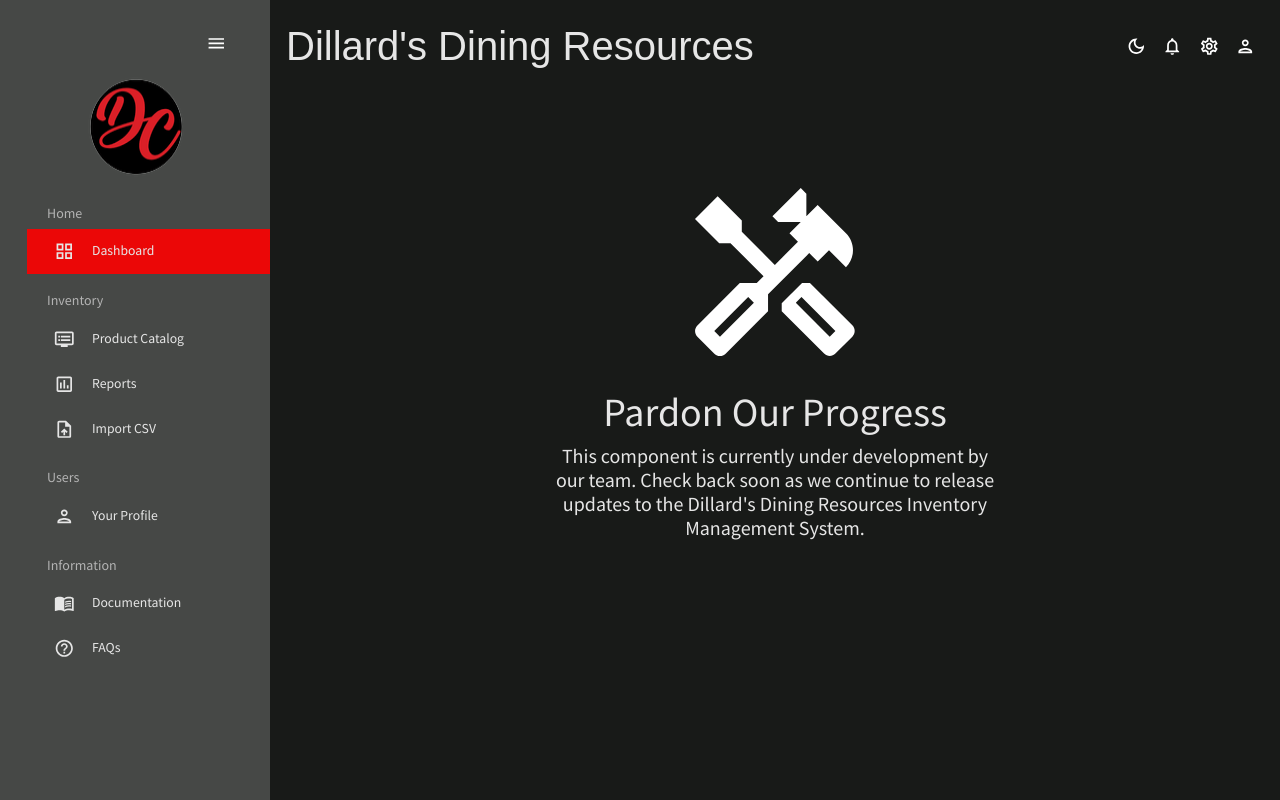
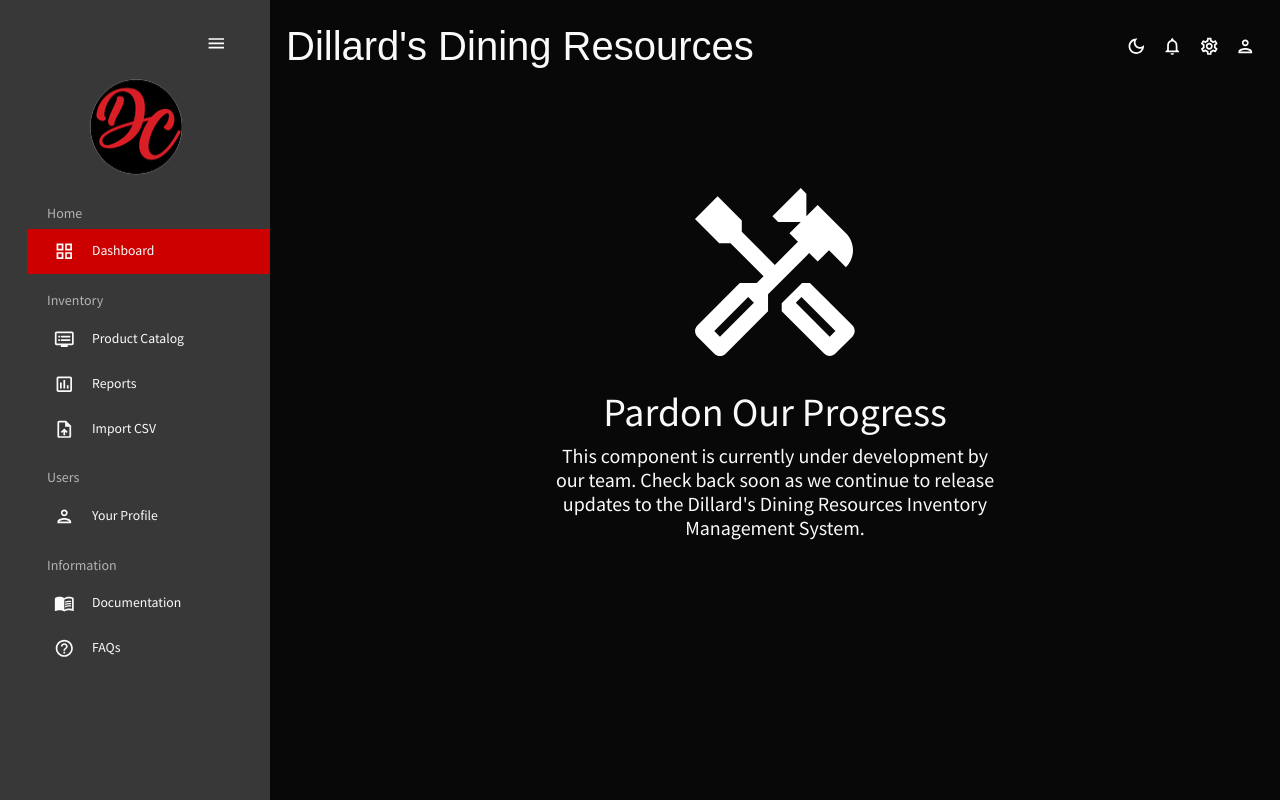
Before and after one commit to todd-buck/CapstoneProject, a React (Create React App) app in the folder DDRInventory-UI/: page / in a window 1280 px wide. Built offline with nearby package versions, Linux system fonts and the light colour scheme; a web font is replaced by a local one.

Commit message:
Color scheme update (BIG)

```diff
--- a/DDRInventory-UI/src/theme.js
+++ b/DDRInventory-UI/src/theme.js
@@ -5,8 +5,8 @@ import { createTheme } from '@mui/material/styles';
 export const tokens = (mode) => ({
     ...(mode === "dark"
         ? {
-            gray: { // gray
-                100: "#e6e6e6",
+            gray: {
+                100: "#FAFAFA",
                 200: "#cccccc",
                 300: "#b3b3b3",
                 400: "#999999",
@@ -14,107 +14,107 @@ export const tokens = (mode) => ({
                 600: "#666666",
                 700: "#4d4d4d",
                 800: "#333333",
-                900: "#1a1a1a"
+                900: "#212121"
             },
-            primary: { // black
-                100: "#d1d1d1",
-                200: "#a3a3a3",
-                300: "#747674",
-                400: "#464846",
-                500: "#181a18",
-                600: "#131513",
-                700: "#0e100e",
-                800: "#0a0a0a",
-                900: "#050505"
+            primary: {
+                100: "#080808",
+                200: "#181818",
+                300: "#282828",
+                400: "#383838",
+                500: "#484848",
+                600: "#585858",
+                700: "#686868",
+                800: "#787878",
+                900: "#888888"
             },
-            greenAccent: { // same as original
-                100: "#dbf5ee",
-                200: "#b7ebde",
-                300: "#94e2cd",
-                400: "#70d8bd",
-                500: "#4cceac",
-                600: "#3da58a",
-                700: "#2e7c67",
-                800: "#1e5245",
-                900: "#0f2922"
+            greenAccent: {
+                100: "#175D17",
+                200: "#1E7C1E",
+                300: "#269A26",
+                400: "#2CB22C",
+                500: "#33CC33",
+                600: "#72DC72",
+                700: "#A0E8A0",
+                800: "#BFEFBF",
+                900: "#E1F7E1"
             },
-            redAccent: { // Dillard's Screaming Red
-                100: "#fbcdcd",
-                200: "#f79c9c",
-                300: "#f36a6a",
-                400: "#ef3939",
-                500: "#eb0707",
-                600: "#bc0606",
-                700: "#8d0404",
-                800: "#5e0303",
-                900: "#2f0101"
+            redAccent: {
+                100: "#480000",
+                200: "#700000",
+                300: "#960000",
+                400: "#B00000",
+                500: "#CD0000",
+                600: "#F20000",
+                700: "#FF4747",
+                800: "#FF7979",
+                900: "#FFA3A3"
             },
-            blueAccent: { // same as original
-                100: "#e1e6fe",
-                200: "#c2ccfd",
-                300: "#a4b3fc",
-                400: "#8599fb",
-                500: "#6780fa",
-                600: "#5266c8",
-                700: "#3e4d96",
-                800: "#293364",
-                900: "#151a32"
+            blueAccent: {
+                100: "#00478E",
+                200: "#0056AC",
+                300: "#006DDA",
+                400: "#0180FF",
+                500: "#3399FF",
+                600: "#65B2FF",
+                700: "#9BCDFF",
+                800: "#B9DCFF",
+                900: "#D9ECFF"
             }
         } : {
-            gray: { // same as original
-                100: "#141414",
-                200: "#292929",
-                300: "#3d3d3d",
-                500: "#666666",
-                600: "#858585",
-                700: "#a3a3a3",
-                400: "#525252",
-                800: "#c2c2c2",
-                900: "#e0e0e0"
+            gray: {
+                100: "#212121",
+                200: "#333333",
+                300: "#4d4d4d",
+                400: "#666666",
+                500: "#808080",
+                600: "#999999",
+                700: "#b3b3b3",
+                800: "#cccccc",
+                900: "#FAFAFA"
             },
-            primary: { // same as original
-                100: "#040509",
-                200: "#080b12",
-                300: "#0c101b",
-                400: "#f2f0f0",
-                500: "#141b2d",
-                600: "#434957",
-                700: "#727681",
-                800: "#a1a4ab",
-                900: "#d0d1d5"
+            primary: {
+                100: "#F8F8F8",
+                200: "#E8E8E8",
+                300: "#D8D8D8",
+                400: "#C8C8C8",
+                500: "#B8B8B8",
+                600: "#A8A8A8",
+                700: "#989898",
+                800: "#888888",
+                900: "#787878"
             },
-            greenAccent: { // same as original
-                100: "#0f2922",
-                200: "#1e5245",
-                300: "#2e7c67",
-                400: "#3da58a",
-                500: "#4cceac",
-                600: "#70d8bd",
-                700: "#94e2cd",
-                800: "#b7ebde",
-                900: "#dbf5ee"
+            greenAccent: {
+                900: "#175D17",
+                800: "#1E7C1E",
+                700: "#269A26",
+                600: "#2CB22C",
+                500: "#33CC33",
+                400: "#72DC72",
+                300: "#A0E8A0",
+                200: "#BFEFBF",
+                100: "#E1F7E1"
             },
-            redAccent: { // Dillard's Red
-                900: "#fbcdcd",
-                800: "#f79c9c",
-                700: "#f36a6a",
-                600: "#ef3939",
-                500: "#eb0707",
-                400: "#bc0606",
-                300: "#8d0404",
-                200: "#5e0303",
-                100: "#2f0101"
+            redAccent: {
+                100: "#FFA3A3",
+                200: "#FF7979",
+                300: "#FF4747",
+                400: "#F20000",
+                500: "#CD0000",
+                600: "#B00000",
+                700: "#960000",
+                800: "#700000",
+                900: "#480000"
             },
-            blueAccent: { // same as original
-                100: "#151a32",
-                200: "#293364",
-                300: "#3e4d96",
-                400: "#5266c8",
-                500: "#6780fa",
-                600: "#8599fb",
-                700: "#a4b3fc",
-                800: "#c2ccfd",
-                900: "#e1e6fe"
+            blueAccent: {
+                100: "#D9ECFF",
+                200: "#B9DCFF",
+                300: "#9BCDFF",
+                400: "#65B2FF",
+                500: "#3399FF",
+                600: "#0180FF",
+                700: "#006DDA",
+                800: "#0056AC",
+                900: "#00478E"
             }
         }
     )
@@ -130,35 +130,35 @@ export const themeSettings = (mode) => {
             ...(mode === "dark"
                 ? {
                     primary: {
-                        main: colors.primary[500],
+                        main: "#FF00FF", // magenta
                     },
                     secondary: {
-                        main: colors.redAccent[500],
+                        main: "#00FFFF", // cyan
 
                     },
                     neutral: {
-                        dark: colors.gray[700],
-                        main: colors.gray[500],
-                        light: colors.gray[100],
+                        dark: "#00FF00", // green
+                        main: "#00FF00",
+                        light: "#00FF00",
                     },
                     background: {
-                        default: colors.primary[500],
+                        default: colors.primary[100], // violet
                     }
                 } : {
                     primary: {
-                        main: colors.primary[100],
+                        main: "#FF00FF", // magenta
                     },
                     secondary: {
-                        main: colors.redAccent[500],
+                        main: "#00FFFF", // cyan
 
                     },
                     neutral: {
-                        dark: colors.gray[700],
-                        main: colors.gray[500],
-                        light: colors.gray[100],
+                        dark: "#00FF00", // green
+                        main: "#00FF00",
+                        light: "#00FF00",
                     },
                     background: {
-                        default: "#fcfcfc",
+                        default: colors.primary[100], // violet
                     }
                 }),
         },
@@ -168,6 +168,7 @@ export const themeSettings = (mode) => {
             h1: {
                 fontFamily: ["Source Sans Pro", "sans-serif"].join(","),
                 fontSize: 40,
+
             },
             h2: {
                 fontFamily: ["Source Sans Pro", "sans-serif"].join(","),
```
